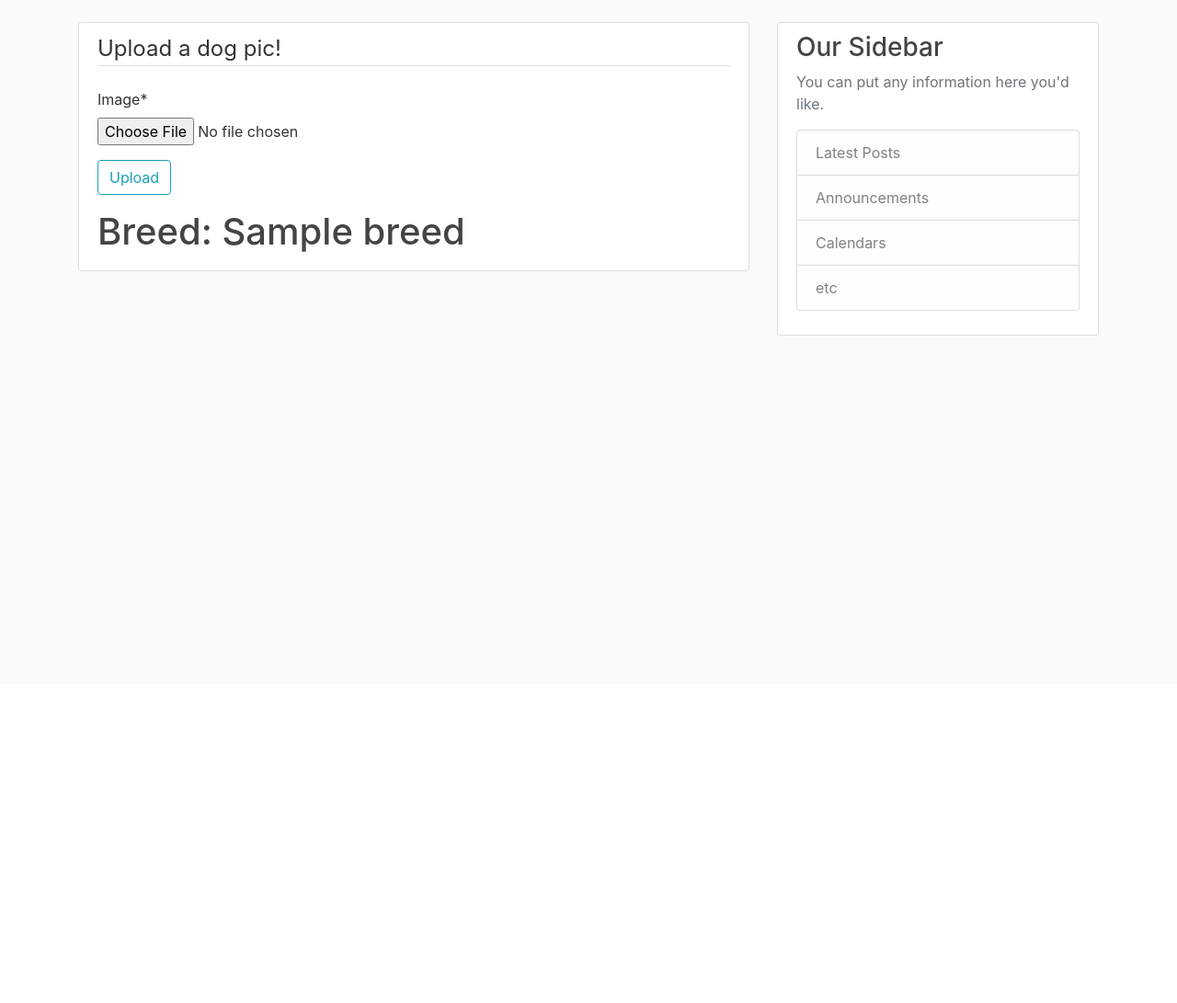
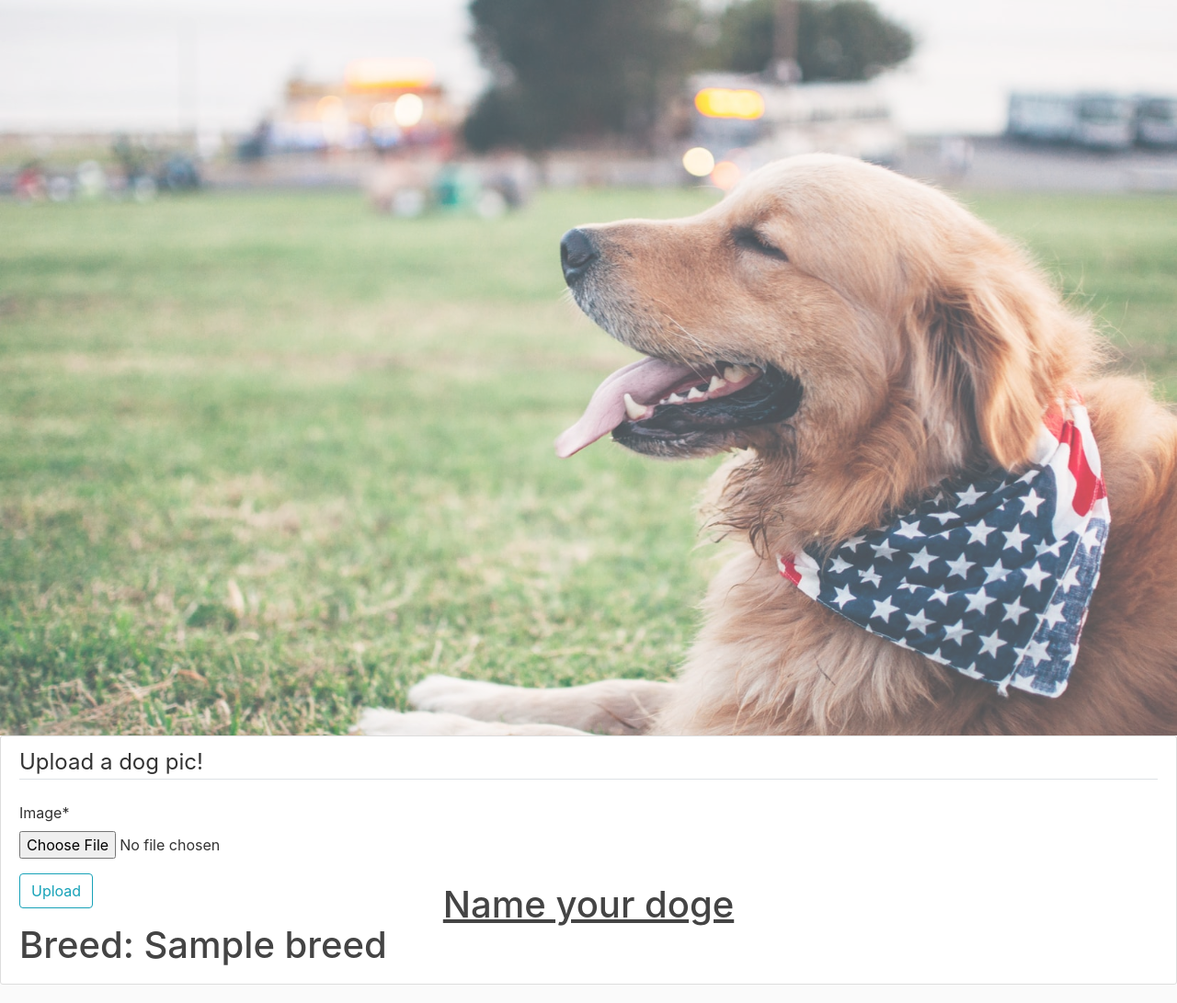
Before and after one commit to valentinocc/dogdubber.com, a Django app: template breed_identifier/templates/breed_identifier/home.html in a window 1280 px wide. Shown: the part 56-1147 px from the top of the page at 92% size. Before the commit the page ends 421 px from the top, so only its background shows below. Run offline with Django 3.2, Linux system fonts and the light colour scheme; tables that the repository leaves empty hold one stand-in row (values such as "Sample post"); the template is opened without the code that fills it: values that come from a table or form of the project are taken from there, most other values are stand-ins (such as "Sample title", 1, 10 or a date in 2020); some libraries are stand-ins or nearby versions.

Commit message:
added picture to homepage, styled homepage

```diff
--- a/breed_identifier/static/breed_identifier/main.css
+++ b/breed_identifier/static/breed_identifier/main.css
@@ -82,3 +82,27 @@ a.article-title:hover {
 .account-heading {
   font-size: 2.5rem;
 }
+
+.homepage-image {
+  background-image: url(homepage_dog_pic.jpg);
+  background-repeat: no-repeat;
+  background-size: cover;
+  background-color: rgba(255, 255, 255, 0.3);
+  background-blend-mode: lighten;
+  height:100vh;
+}
+
+.homepage-image-text {
+  text-align: center;
+  display: block;
+}
+
+.homepage-image-text h1 {
+  text-decoration: underline;
+  top: 50%;
+  transform: translateY(2000%);
+}
+
+.navbar {
+  margin-bottom: 0px !important;
+}
--- a/breed_identifier/templates/breed_identifier/base.html
+++ b/breed_identifier/templates/breed_identifier/base.html
@@ -15,9 +15,9 @@
 
 	<title>Name That Doge!</title>
 </head>
-<body>
+<body style="margin-top: 0px">
 	<header class="site-header">
-	  <nav class="navbar navbar-expand-md navbar-dark bg-steel fixed-top">
+	  <div role="navigation" class="navbar navbar-expand-md navbar-dark bg-steel">
 	    <div class="container">
 	      <title class="navbar-brand mr-4" href="{% url 'breed-identifier-home' %}">Name That Doge!</title>
 	      <button class="navbar-toggler" type="button" data-toggle="collapse" data-target="#navbarToggle" aria-controls="navbarToggle" aria-expanded="false" aria-label="Toggle navigation">
@@ -37,9 +37,7 @@
 	  </nav>
 	</header>
 
-	<main role="main" class="container">
-	  <div class="row">
-	    <div class="col-md-8">
+    <main role="main">
     	{% if messages %}
     		{% for message in messages %}
     		<div class="alert alert-{{ message.tags }}">
@@ -48,21 +46,6 @@
     		{% endfor %}
     	{% endif %}
     	{% block content %}{% endblock %}
-	    </div>
-	    <div class="col-md-4">
-	      <div class="content-section">
-	        <h3>Our Sidebar</h3>
-	        <p class='text-muted'>You can put any information here you'd like.
-	          <ul class="list-group">
-	            <li class="list-group-item list-group-item-light">Latest Posts</li>
-	            <li class="list-group-item list-group-item-light">Announcements</li>
-	            <li class="list-group-item list-group-item-light">Calendars</li>
-	            <li class="list-group-item list-group-item-light">etc</li>
-	          </ul>
-	        </p>
-	      </div>
-	    </div>
-	  </div>
     </main>
 
 	<script src="https://code.jquery.com/jquery-3.3.1.slim.min.js" integrity="sha384-q8i/X+965DzO0rT7abK41JStQIAqVgRVzpbzo5smXKp4YfRvH+8abtTE1Pi6jizo" crossorigin="anonymous"></script>
--- a/breed_identifier/templates/breed_identifier/home.html
+++ b/breed_identifier/templates/breed_identifier/home.html
@@ -1,6 +1,11 @@
 {% extends "breed_identifier/base.html" %}
 {% load crispy_forms_tags %}
 {% block content %}
+	<div class="homepage-image">
+		<div class="homepage-image-text">
+			<h1>Name your doge</h1>
+		</div>
+	</div>
 	<div class="content-section">
 		<form method="POST" enctype="multipart/form-data">
 			{% csrf_token %}
```
Also changed, not shown: breed_identifier/static/breed_identifier/homepage_dog_pic.jpg (added), 1 other file. Lines whose indentation alone changed are shown as unchanged.
